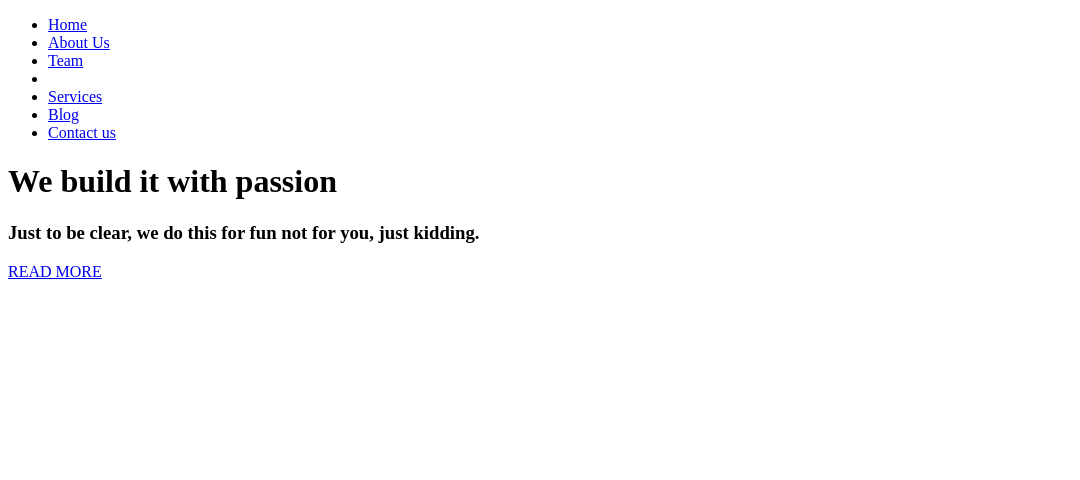
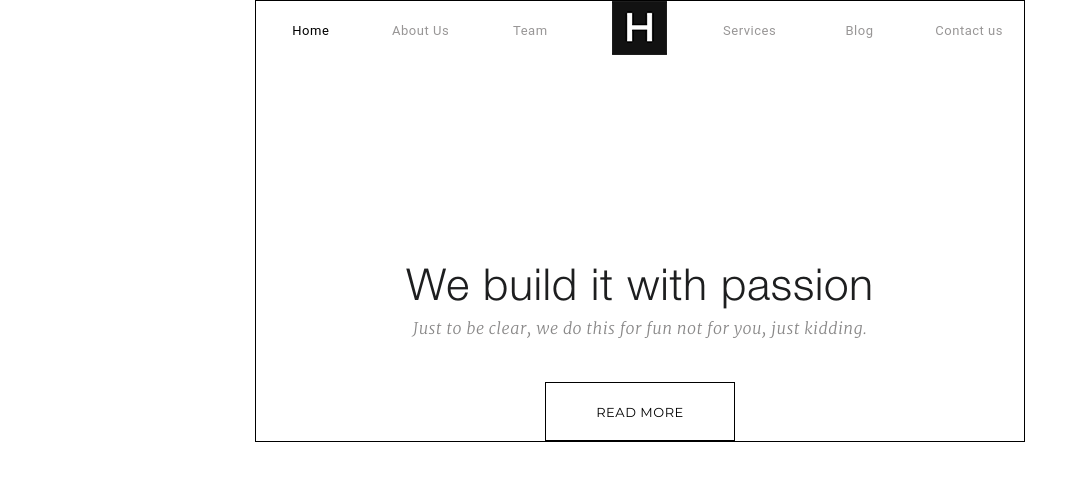
Before and after one commit to MariaKrasimova/sass, a plain HTML site: page index.html in a window 1280 px wide. Shown: the whole page, without its empty margins (0-1080 px from the left). Drawn offline with nearby package versions, Linux system fonts and the light colour scheme; files that its build step writes are made by us from their sources; the site is published under a folder, as on GitHub Pages, so addresses that start at the root find nothing.

Commit message:
Update index.html

```diff
--- a/index.html
+++ b/index.html
@@ -5,8 +5,8 @@
     <meta http-equiv="X-UA-Compatible" content="IE=edge">
     <meta name="viewport" content="width=device-width, initial-scale=1.0">
     <title>Document</title>
-    <link rel="stylesheet" href="/css/fonts.css">
-    <link rel="stylesheet" href="/css/style.css">
+    <link rel="stylesheet" href="css/fonts.css">
+    <link rel="stylesheet" href="css/style.css">
 </head>
 <body>
     <header>
@@ -16,7 +16,7 @@
                     <li class="active"><a href="#">Home</a></li>
                     <li><a href="#">About Us</a></li>
                     <li><a href="#">Team</a></li>
-                    <li class="logo"><a href="#"><img src="/img/logo.png" alt=""></a></li>
+                    <li class="logo"><a href="#"><img src="img/logo.png" alt=""></a></li>
                     <li><a href="#">Services</a></li>
                     <li><a href="#">Blog</a></li>
                     <li><a href="#">Contact us</a></li>
```
